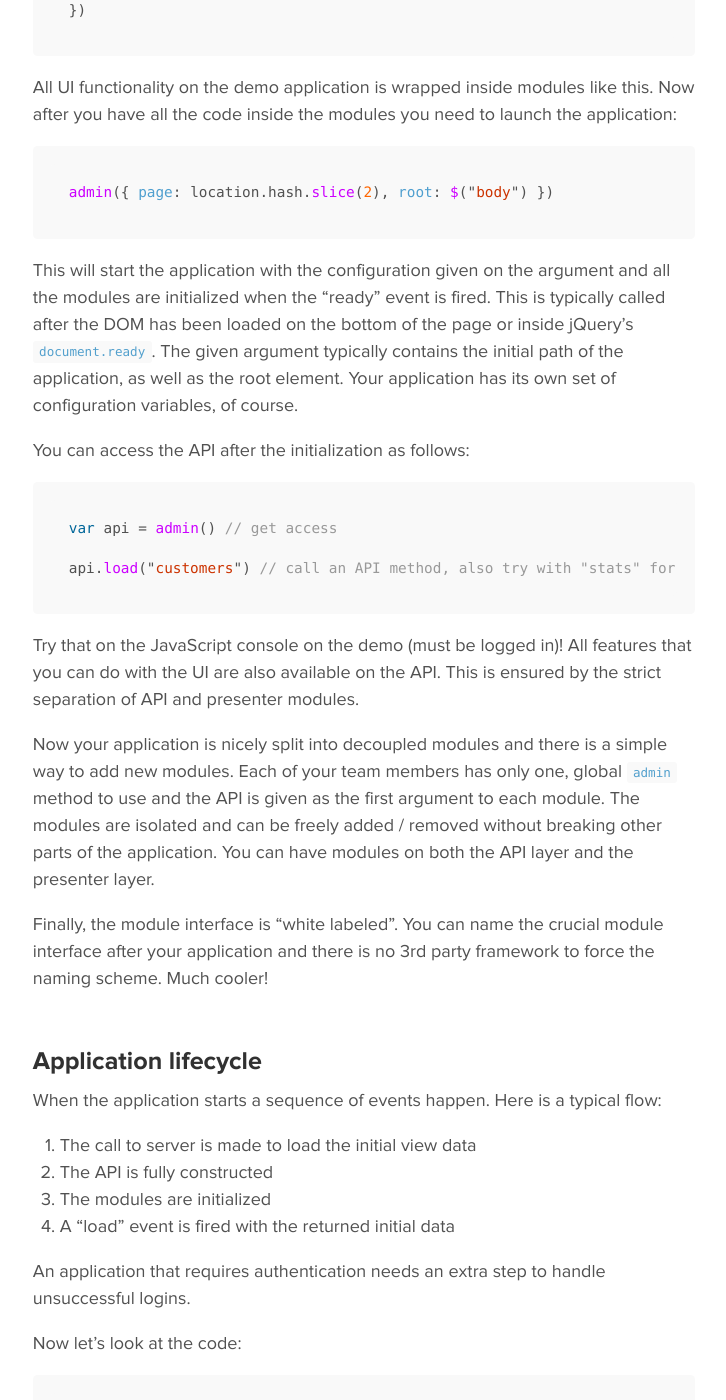
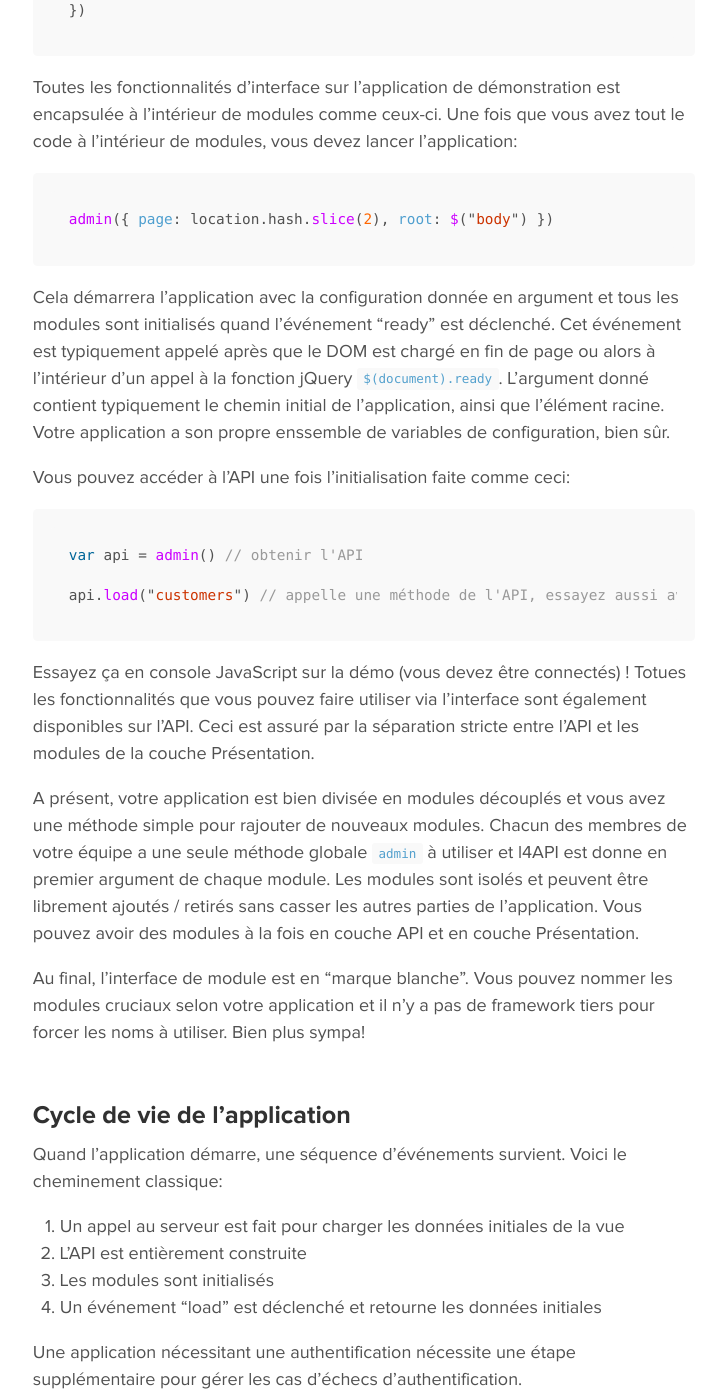
Before and after one commit to riot/riot.github.io, a Jekyll site: the page built from fr/guide/v1.0.md, in a window 1280 px wide and 1400 px high, scrolled down 10186 px. Shown: the whole window, without its empty margins (276-1002 px from the left). Built offline with Jekyll 4.4.1, drawn with Linux system fonts in a browser that asks for light colours; Markdown is read by kramdown in place of the engine named in the settings; some of the changed text lies outside the part shown.

Commit message:
guide/v1.0.md finally done

````diff
--- a/fr/guide/v1.0.md
+++ b/fr/guide/v1.0.md
@@ -3,7 +3,7 @@ layout: fr
 title: Riot 1.0
 ---
 
-{% include guide-tabs.html %}
+{% include fr/guide-tabs.html %}
 
 ### **IMPORTANT** Cette version n'est plus maintenue
 
@@ -56,7 +56,7 @@ Riot utilise ces termes pour décrire Riot dans son ensemble: Modèle, Vue et Pr
 
 Le MVP a comme objectif essentiel de séparer la logique applicative (Modèle) de l'interface utilisateur (Vue). Cette séparation est importante car elle simplifie votre code et le rend plus facilement testable. Ce manque de séparation à haut niveau cause ce qu'on appelle le "code spaghetti" où le métier et l'interface utilisateur sont mélangés entre eux. C'est l'ère jQuery avant que les applications mono-page aient commencé à gagner en popularité.
 
-Dans la terminologie classique UI, Riot utilise la branche *Vue passive* [(1)](#links) de la famille MVP.
+Dans la terminologie classique UI, Riot utilise la branche *Vue passive* [(1)](#liens) de la famille MVP.
 
 > L'approche Vue Passive réduit la logique comportementale des composants d'interface à son minimum en utilisant un contrôleur qui en plus de réagir aux événements utilisateur, se charge également de mettre à jour toute la vue.
 
@@ -143,7 +143,7 @@ Riot a une position forte qui est déconseiller de mettre de la logique à l'int
 
 1. La logique à l'intérieur du HTML est difficile voire impossible à tester
 
-1. Les templates sans logique sont parfois plus rapides d'un ordre de grandeur, surtout sur les navigateurs sans Webkit [(2)](#links)
+1. Les templates sans logique sont parfois plus rapides d'un ordre de grandeur, surtout sur les navigateurs sans Webkit [(2)](#liens)
 
 1. Dans les boucles complexes, il est naturel de laisser la logique de calcul des données à JavaScript et de garder les templates propres.
 
@@ -200,7 +200,7 @@ Le code ci-dessus s'occupe uniquement de la bascule et le rendu de la page retou
 
 jQuery existe car les API natives pour manipuler le DOM sont désastreuses pour travailler. jQuery fait un nettoyage massif en exposant le DOM au développeur d'une manière élégante et amicale.
 
-Il y a d'autres implémentations [(3)](#links), mais tout le crédit revient à John Resig. Il a conçu l'API, qui est devenue un standard.
+Il y a d'autres implémentations [(3)](#liens), mais tout le crédit revient à John Resig. Il a conçu l'API, qui est devenue un standard.
 
 Soyez libres d'utiliser une autre implémentation, mais les avantages de jQuery en lui-même sont:
 
@@ -209,7 +209,7 @@ Soyez libres d'utiliser une autre implémentation, mais les avantages de jQuery
 - la plus grosse et plus fiable suite de tests
 - sûrement déjà présent sur un site, possiblement en cache depuis un CDN
 
-jQuery est actuellement présent sur 58% de tous les sites web et 93.0% de tous les sites web utilisant une bibliothèque JavaScript connue [(4)](#links). Ces nombres sont en croissance permanente.
+jQuery est actuellement présent sur 58% de tous les sites web et 93.0% de tous les sites web utilisant une bibliothèque JavaScript connue [(4)](#liens). Ces nombres sont en croissance permanente.
 
 L'API jQuery est une correspondance parfaite pour Riot. C'est l'outil ultime pour coder la couche Présentation. Les sélecteurs jQuery fournissent une manière non obstrusive de relier le modèle à la vue. Et il peut y avoir de multiples présnetateurs gérant le même ensemble d'éléments HTML sans avoir connaissance les uns des autres.
 
@@ -219,27 +219,27 @@ Les ID et les noms de classes fournissent des mécanismes naturels pour y associ
 Notez que riot n'est pas dépendant de jQuery. Vous pouvez utiliser d'autres bibliothèques DOM telles que DOJO ou MooTools ou vous pouvez utiliser React de Facebook.
 </small>
 
-## Module interface
+## Interface de Module
 
-Now let's focus on coding. We want a simple way to extend the application core with modules. Here's a nice `riot.observable` trick to split the application into loosely-coupled modules:
+Concentrons-nous maintenant sur le codage. Nous voulons un moyen simple d'étendre le noyau de l'application avec des modules. Voici une astuce avec `riot.observable` pour diviser l'application en modules faiblement couplés:
 
 
 ``` javascript
-// make it work on client and server
+// le fait fonctionner en client comme en serveur
 var global = is_node ? exports : window,
   instance
 
-// only single global variable is exposed
+// une seule variable globale exposée
 global.admin = riot.observable(function(arg) {
 
-  // when called without argument, the API is returned
+  // si appelé sans arguments, l'API est retournée
   if (!arg) return instance
 
-  // function argument --> bind a new module
+  // argument fonction --> lie un nouveau module
   if ($.isFunction(arg)) {
     admin.on("ready", arg)
 
-  // configuration argument --> start the applicaiont
+  // argument de configuration --> démarre l'application
   } else {
     instance = new Admin(arg)
 
@@ -252,79 +252,79 @@ global.admin = riot.observable(function(arg) {
 })
 ```
 
-The above code exposes a single global variable `admin` that can be used as follows:
+Le code ci-dessus expose une unique variable globale `admin` qui peut être utilisée comme ceci:
 
 ``` javascript
 admin(function(api) {
-  // module #1 logic, API is given as argument
+  // logique du module #1 , l'API est donnée en argument
 })
 
 admin(function(api) {
-  // module #2 logic
+  // logique du module #2
 })
 ```
 
-All UI functionality on the demo application is wrapped inside modules like this. Now after you have all the code inside the modules you need to launch the application:
+Toutes les fonctionnalités d'interface sur l'application de démonstration est encapsulée à l'intérieur de modules comme ceux-ci. Une fois que vous avez tout le code à l'intérieur de modules, vous devez lancer l'application:
 
 
 ``` javascript
 admin({ page: location.hash.slice(2), root: $("body") })
 ```
 
-This will start the application with the configuration given on the argument and all the modules are initialized when the "ready" event is fired. This is typically called after the DOM has been loaded on the bottom of the page or inside jQuery's `document.ready`. The given argument typically contains the initial path of the application, as well as the root element. Your application has its own set of configuration variables, of course.
+Cela démarrera l'application avec la configuration donnée en argument et tous les modules sont initialisés quand l'événement "ready" est déclenché. Cet événement est typiquement appelé après que le DOM est chargé en fin de page ou alors à l'intérieur d'un appel à la fonction jQuery `$(document).ready`. L'argument donné contient typiquement le chemin initial de l'application, ainsi que l'élément racine. Votre application a son propre enssemble de variables de configuration, bien sûr.
 
-You can access the API after the initialization as follows:
+Vous pouvez accéder à l'API une fois l'initialisation faite comme ceci:
 
 ``` javascript
-var api = admin() // get access
+var api = admin() // obtenir l'API
 
-api.load("customers") // call an API method, also try with "stats" for example
+api.load("customers") // appelle une méthode de l'API, essayez aussi avec "stats" par exemple
 ```
 
-Try that on the JavaScript console on the demo (must be logged in)! All features that you can do with the UI are also available on the API. This is ensured by the strict separation of API and presenter modules.
+Essayez ça en console JavaScript sur la démo (vous devez être connectés) ! Totues les fonctionnalités que vous pouvez faire utiliser via l'interface sont également disponibles sur l'API. Ceci est assuré par la séparation stricte entre l'API et les modules de la couche Présentation.
 
-Now your application is nicely split into decoupled modules and there is a simple way to add new modules. Each of your team members has only one, global `admin` method to use and the API is given as the first argument to each module. The modules are isolated and can be freely added / removed without breaking other parts of the application. You can have modules on both the API layer and the presenter layer.
+A présent, votre application est bien divisée en modules découplés et vous avez une méthode simple pour rajouter de nouveaux modules. Chacun des membres de votre équipe a une seule méthode globale `admin` à utiliser et l4API est donne en premier argument de chaque module. Les modules sont isolés et peuvent être librement ajoutés / retirés sans casser les autres parties de l'application. Vous pouvez avoir des modules à la fois en couche API et en couche Présentation.
 
-Finally, the module interface is "white labeled". You can name the crucial module interface after your application and there is no 3rd party framework to force the naming scheme. Much cooler!
+Au final, l'interface de module est en "marque blanche". Vous pouvez nommer les modules cruciaux selon votre application et il n'y a pas de framework tiers pour forcer les noms à utiliser. Bien plus sympa!
 
 
-## Application lifecycle
+## Cycle de vie de l'application
 
-When the application starts a sequence of events happen. Here is a typical flow:
+Quand l'application démarre, une séquence d'événements survient. Voici le cheminement classique:
 
-1. The call to server is made to load the initial view data
-2. The API is fully constructed
-3. The modules are initialized
-4. A "load" event is fired with the returned initial data
+1. Un appel au serveur est fait pour charger les données initiales de la vue
+2. L'API est entièrement construite
+3. Les modules sont initialisés
+4. Un événement "load" est déclenché et retourne les données initiales
 
-An application that requires authentication needs an extra step to handle unsuccessful logins.
+Une application nécessitant une authentification nécessite une étape supplémentaire pour gérer les cas d'échecs d'authentification.
 
-Now let's look at the code:
+Maitenant regardons le code:
 
 ``` javascript
-// 1. load initial data from server
+// 1. charge les données initiales depuis le serveur
 backend.call("init", conf.page).always(function(data) {
 
-  // 2. construct API, we only create a User object on this demo
+  // 2. construit l'API, nous construisons seulement un objet User dans cette démo
   self.user = new User(self, data ? data.user : {}, backend)
 
-  // 3. all ready --> modules are loaded
+  // 3. tout est prêt --> les modules sont chargés
   self.trigger("ready")
 
-// init was successful
+// l'initialisation a été un succès
 }).done(function(data) {
 
-  // 4. load event
+  // 4. événement load
   self.trigger("load", data.view)
 
-// init failed
+// l'initialisation a échoué
 }).fail(function() {
 
-  // listen once when user logs in
+  // attend que l'utilisateur s'authentifie
   self.user.one("login", function(data) {
     $.extend(self.user, data.user)
 
-    // 4b. fire a load event after successful login
+    // 4b. déclenche un événement load après une authentification réussie
     self.trigger("load", data.view)
 
   })
@@ -332,59 +332,60 @@ backend.call("init", conf.page).always(function(data) {
 })
 ```
 
-Application bootstrapping with user login is actually quite a complex thing to do, but the above flow is quite readable.
+Le code initial d'applications avec authentification utilisateur est en fait une chose assez complexe à faire, mais le cheminement ci-dessus est assez lisible.
 
 
 ## API
 
-Riot API is 3 things: an event library, a templating engine and a routing system.
+L'API Riot est composée de 3 choses: une bibliothèque d'événements, un moteur de templating et une système de routage.
 
 
-### Events
-Riot event system is in many ways similar to jQuery but there are 2 significant differences:
+### Evénements
+Le système d'événements Riot est sur de nombreux points similaires à celui de jQuery mais il y a deux différences significatives:
 
-1) There is no [Event object](http://api.jquery.com/category/events/event-object/) because it's not relevant outside the DOM.
+1) Il n'y a pas d'[objet Event](http://api.jquery.com/category/events/event-object/) car cela n'est pas pertinent en dehors du DOM.
 
-2) You can trigger and receive event arguments without wrapping them to an array.
+2) Vous pouvez déclencher et recevoir des arguments d'événement sans les encapsuler dans des Arrays.
 
 #### riot.observable(el)
 
-Adds an [Observer](http://en.wikipedia.org/wiki/Observer_pattern) support for the given object. After this the object is able to trigger and listen to events. For example:
+Donne la fonctionnalité d'[Observateur](http://en.wikipedia.org/wiki/Observer_pattern) à l'objet donné `el` ou si l'argument est vide, retourne une nouvelle instance observable. Une fois cela fait, l'objet est capable de déclencher ou de réagir à des événements. Par exemple:
 
 ``` js
 function Car() {
 
-  // Make Car instances observable
-  var self = riot.observable(this)
+  // Rend l'instance Car observable
+  riot.observable(this)
 
-  // listen to "start" event
-  self.on("start", function() {
-    // engine started
+  // réagit à l'événement 'start'
+  this.on('start', function() {
+    // moteur démarré
   })
+
 }
 
-// make a new Car instance
+// crée une nouvelle instance Car
 var car = new Car()
 
-// trigger "start" event
-car.trigger("start")
+// déclenche l'événement 'start'
+car.trigger('start')
 ```
 
 
 #### el.on(events, callback)
 
-Listen to the given space separated list of `events` and execute the `callback` each time an event is triggered.
+Ecoute une liste d'événements `events` (séparés par des espaces) et appelle la fonction `callback` chaque fois qu'un de ces événements est déclenché.
 
 ``` js
-// listen to single event
-el.on("start", function() {
+// écoute un unique événement
+el.on('start', function() {
 
 })
 
-// listen to multiple events, the event type is given as the argument
-el.on("start stop", function(type) {
+// écoute plusieurs événements, le type d'événement observé est passé en argument de la fonction callback
+el.on('start stop', function(type) {
 
-  // type is either "start" or "stop"
+  // type is either 'start' or 'stop'
 
 })
 ```
@@ -392,14 +393,41 @@ el.on("start stop", function(type) {
 
 #### el.one(event, callback)
 
-Listen to the given `event` and execute the `callback` at most once.
+Ecoute l'événement `event` et appelle la fonction `callback` la première fois, après quoi les événements suivants sont ignorés.
 
 ``` js
-// run the function once, even if "start" is triggered multiple times
-el.one("start", function() {
+// appelle la fonction une seule fois, même si 'start' est déclenché plusieurs fois
+el.one('start', function() {
 
 })
 ```
+
+
+#### el.off(events)
+
+Arrête d'écouter la liste d'événements `events` (séparés par des espaces)
+
+``` js
+el.off('start stop')
+```
+
+
+#### el.off(event, fn)
+
+Arrête d'appeler la fonction `fn` lorsqu'un des événements de la liste `events` (séparés par des espaces) est déclenché
+
+``` js
+function doIt() {
+  console.log('starting or ending')
+}
+
+el.on('start middle end', doIt)
+
+// supprime l'écouteur d'événements correspondant aux événements start et end et à la fonction doIt
+el.off('start end', doIt)
+```
+
+
 
 #### el.off(events)
 
@@ -425,61 +453,60 @@ el.off("start", doStart)
 ```
 
 
-
 #### el.trigger(event)
 
-Execute all callback functions that listen to the given `event`
+Déclenche l'événement `event` sur l'élément `el` et appelle toutes les fonctions de callback associées
 
 ``` js
-el.trigger("start")
+el.trigger('start')
 ```
 
 #### el.trigger(event, arg1 ... argN)
 
-Execute all callback functions that listen to the given `event`. Any number of extra parameters can be provided for the listeners.
+Déclenche l'événement `event` sur l'élément `el` et appelle toutes les fonctions associées avec certains paramètres. N'importe quel nombre de paramètres supplémentaires peuvent être fournis aux fonctions de callback.
 
 ``` js
-// listen to "start" event and expect extra arguments
-el.on("start", function(engine_details, is_rainy_day) {
+// écoute l'événement 'start' et attend des arguments supplémentaires
+el.on('start', function(engine_details, is_rainy_day) {
 
 })
 
-// trigger start event with extra parameters
-el.trigger("start", { fuel: 89 }, true)
+// déclenche l'événement start avec des paramètres supplémentaires
+el.trigger('start', { fuel: 89 }, true)
 
 ```
 
 
 ### Templating
 
-Riot has an [exceptionally fast](../#templating) templating system to take your HTML markup and populating them with application data.
+Riot a un système de templating [exceptionnellement rapide](../#templating) pour prendre votre balisage HTML et le peupler avec vos données applicatives.
 
 #### riot.render(template, data)
 
-Take the `template` and return a string where all tokens (labels wrapped with curly braces) are replaced with the given `data`. For example
+Prend en paramètre un `template` et retourne une String où tous les labels entre accolades sont remplacés par les données correspondantes. Par exemple:
 
 
 ``` javascript
-// simple render
+// rendu simple
 riot.render("<h1>Hello {name}</h1>", { name: 'John' })
 
-// render nested objects
+// rendu avec des objets imbriqués
 riot.render("<h1>Hello {user.name}/h1>", { user: { name: 'John' } })
 ```
 
-Both of the above will return `<h1>Hello John</h1>`. The template string cannot contain any logic due to [multiple reasons](#no-logic).
+Les deux retourneront `<h1>Hello John</h1>`. Le template ne peut pas contenir de logique, pour de [multiples raisons](#pas-de-logique).
 
 
 #### riot.render(template, data, true)
 
-Same as `riot.render(template, data)` but all strings on the `data` are escaped as follows:
+Même chose que `riot.render(template, data)` mais toutes les Strings dans les données `data` sont échappées comme ceci:
 
-- `&` becomes `&amp;`
-- `"` becomes `&quot;`
-- `<` becomes `&lt;`
-- `>` becomes `&gt;`
+- `&` devient `&amp;`
+- `"` devient `&quot;`
+- `<` devient `&lt;`
+- `>` devient `&gt;`
 
-This prevents any XSS exploits on the data. Use this method if the data is provided by the end users or you don't oterwise have control over the data. The drawback is that this method is about 15 times slower than the above non-escaping counterpart.
+Cela empêche les failles XSS sur les données passées. Utilisez cette méthode si les données sont fournies par des utilisateurs ou si vous n'avez pas de contrôle sur les données passées. L'inconvénient est que cette méthode est environ 15 fois plus lente que son alternative sans échappement.
 
 
 ``` javascript
@@ -490,21 +517,21 @@ riot.render("<h1>Hello {username}</h1>", { username: '<freak>' })
 
 #### riot.render(template, data, fn)
 
-Provide a custom function to transform the given `data`. For example:
+Fournit une fonction personnalisée pour transformer les données `data` passées. Par exemple:
 
 ``` javascript
-// @- characters not allowed on username
+// le caractères @ n'est pas autorisé dans le nom d'utilisateur
 riot.render("<h1>Hello {username}</h1>", { username: '@lolly' }, function(str, key) {
   if (key == 'username') return str.replace("@", "")
 })
 ```
 
 
-### Routing
+### Routage
 
 #### riot.route(to)
 
-Changes the browser URL and notifies all the listeners assigned with `riot.route(callback)` method below.
+Change l'URL du navigateur et notifie tous les gestionnaires d'événements déclarés avec la méthode `riot.route(callback)` ci-dessous.
 
 ``` javascript
 riot.route("#!/customers")
@@ -512,7 +539,7 @@ riot.route("#!/customers")
 
 #### riot.route(callback)
 
-Execute the given `callback` when the URL changes (via back button) or when `riot.route(to)` is called. The function is also called once upon page load – Riot makes sure this happens consistenly across browsers.
+Exécute la fonction `callback` donnée quand l'URL change (via le bouton Précédent) ou quand la méthode `riot.route(to)` est appelée. La fonction est également appelée une seule fois au chargement de la page – Riot s'assurer que cela survienne de manière homogène entre les différents navigateurs.
 
 ``` javascript
 riot.route(function(hash) {
@@ -520,15 +547,14 @@ riot.route(function(hash) {
 })
 ```
 
-See how routing is [implemented](https://github.com/riot/riot
-`script`-admin/blob/master/src/ui/view-switch.js) on our [demo application](../demo/).
+Voyez comment le routage est [implementé](https://github.com/riot/riot-admin/blob/master/src/ui/view-switch.js) sur notre [application de démo](../demo/).
 
-Back button is supported on browsers with [history.pushState](http://caniuse.com/#feat=history) support. This includes all browsers except IE9 and below. On IE9 the feature falls back nicely and back button simply goes to previous page ignoring the changes on `location.hash`.
+Le bouton Précédent est supporté sur les navigateurs supportant [history.pushState](http://caniuse.com/#feat=history). Cela inclut tous les navigateurs excepté IE9 et versions antérieures. Sur IE9, cette fonctionnalité est dégradée et retourne simplement à la page précédente en ignorant les changements au hash de l'URL `location.hash`.
 
 
 ## Extensions
 
-In the above example the `backend.call()` method returns a promise interface that is created with following `riot.observable` trick:
+Dans l'exemple ci-dessus, la méthode `backend.call()` retourne une interface Promise qui est créée avec l'astuce suivante sur `riot.observable` :
 
 ``` javascript
 function Promise(fn) {
@@ -544,25 +570,25 @@ function Promise(fn) {
 }
 ```
 
-This is a generic observable implementation that you can take advantage of in any JavaScript application, not just in MVP configurations.
+C'est une implémentation générique du pattern observateur dont vous pouvez bénéficier dans n'impporte quelle application JavaScript, pas seulement dans des configurations MVP.
 
-There is no specific extension mechanism in Riot. I think simple copy/pasteable functions are the best reusable components in JavaScript world. Riot itself is just 3 functions. They all extend the `$` namespace since it already exists on most websites (created on demand if it doesn't exist) and it's not cool to set global variables.
+Il n'y a pas de mécanisme spécifique d'extension dans Riot. Je pense que de simples fonctions à copier/coller sont les meilleurs composants réutilisables dans le monde JavaScript. Riot lui-même n'a que 3 fonctions. Elles étendent toutes l'espace de noms `$` puisqu'il existe déjà sur la plupart des sites web (il est créé à la demande s'il n'existe pas) et que ce n'est pas cool d'assigner des variables globales.
 
-There is an unfortunate tendency to build unnecessary boilerplate around simple functionality (options, repositories, build systems etc...) while it could all be expressed with just one function. Simple functions are usable anywhere.
+Il y a une tendance regrettable à écrire du code tout-fait par-dessus des fonctionnalités simples (options, dépôts de modules, systèmes de build etc...) alors que tout ça pourrait être exprimés avec juste une fonction. Les fonctions simples sont utilisables partout.
 
-I'd love to see something like Gist but with better discoverability (search, tags etc.) A big mass of reusable functions that you can paste to your own project, perhaps modifying them to your needs a bit. Someone do that for us, please!
+J'adorerais voir quelque-chose comme Gist mais avec plus d'aide à la découverte (recherche, étiquettes etc.). Une grosse masse de fonctions réutilisables que vous pouvez coller dans vos propres projets, peut-être en les modifiant un peu pour coller à bos besoins. Que quelqu'un fasse ça pour nous, s'il vous plaît!
 
 
 ## Conclusion
 
-Riot applications are smaller and they are written with vanilla JavaScript and jQuery. The business logic is completely separated and it has a nice API. All the functionality around the API is on isolated modules that can be developed independently. The API can be run and tested on the server side, and the application is fast because of the simple architecture and the logic free templating.
+Les applications Riot sont plus petites et elles sont écrites en JavaScript basique ou en jQuery. La logique métier est complètement séparée et a une belle API. Toutes les fonctionnalités aurout de l'API sont dans des modules isolés et peuvent être développées indépendamment. L'API peut être exécutée et testée côté serveur, et l'application est rapide grâce à une architecture simple et un templating sans logique.
 
-All the above concepts are applied on a well documented [demo application](../demo/). It's an administration panel that you can use as a starting point.
+Tous les concepts ci-dessus sont bien documentés dans l'[application de démo](../demo/). C'est un panel d'administration dont vous pouvez vous servir comme point de départ.
 
-This documentation was a high level introduction to modular JavaScript programming but this is an ongoing process. The next update will add more detailed sections about Riot API, testing, building and deploying.
+Cette documentation était une introduction haut niveau à la programmation JavaScript modulaire mais il s'agit d'un processus en cours. La prochaine mise à jour donnera plus de détails sur les sections API, les tests, le build et le déploiement.
 
 
-## Links
+## Liens
 
 [1] [MVP passive view](http://martinfowler.com/eaaDev/PassiveScreen.html)
 
````
